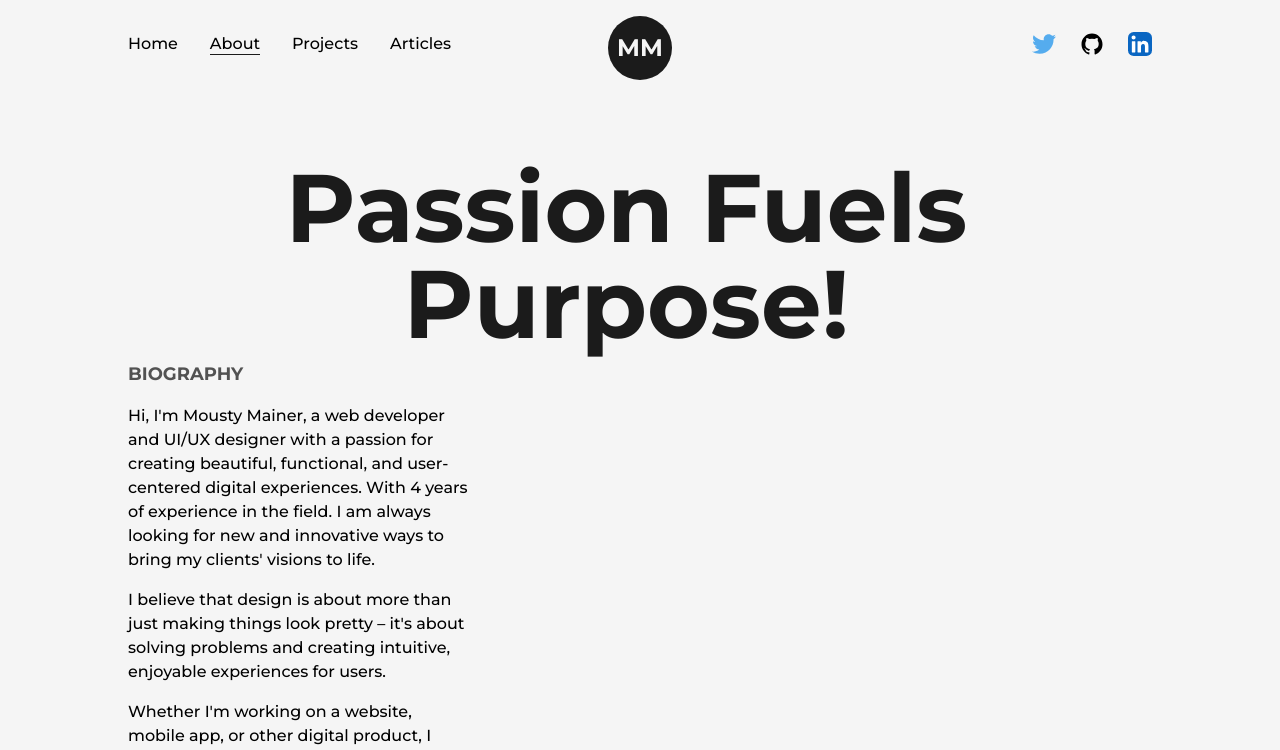
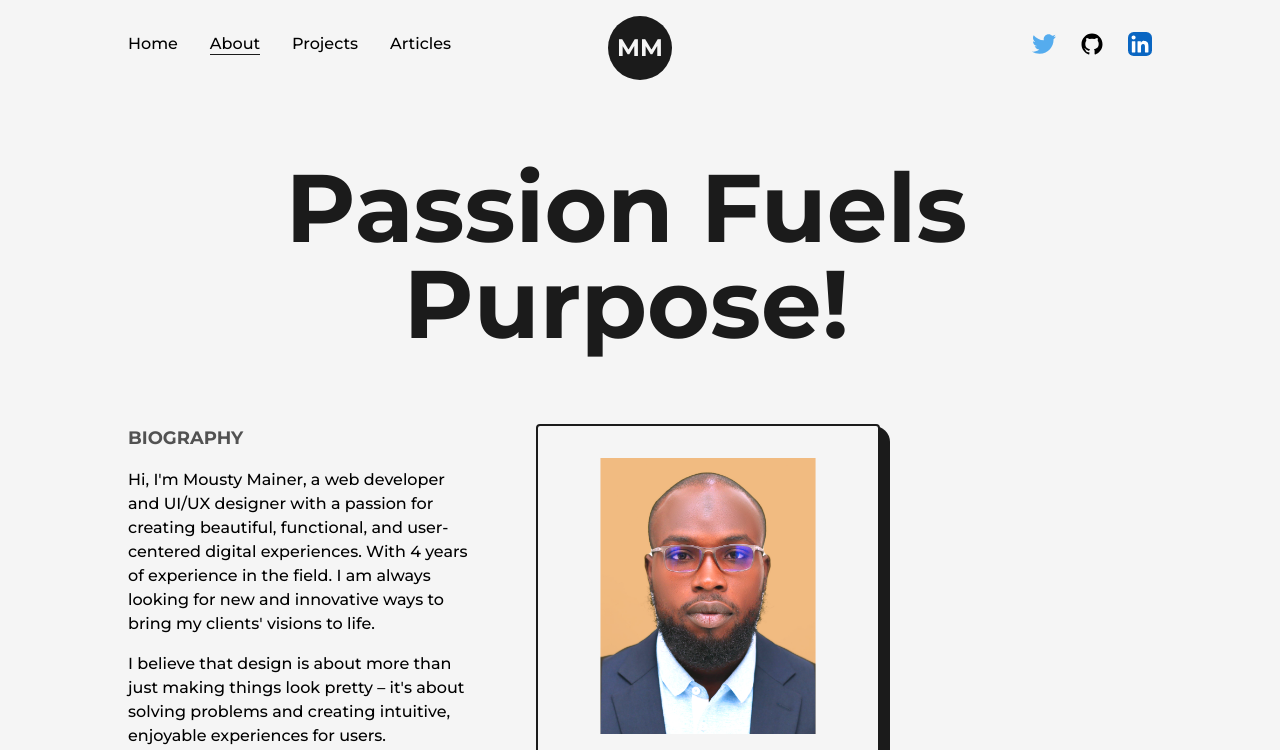
Before and after one commit to mainerprenuer/portfolio_v2, a Next.js app: page /about in a window 1280 px wide. Shown: the top 750 px of the page. Built offline with nearby package versions, Linux system fonts and the light colour scheme.

Commit message:
added and styled about profile image

```diff
--- a/src/pages/about.js
+++ b/src/pages/about.js
@@ -2,6 +2,8 @@ import AnimatedText from '@/components/AnimatedText'
 import Layout from '@/components/Layout'
 import Head from 'next/head'
 import React from 'react'
+import profilePic from "../../public/images/profile/picofme.png";
+import Image from 'next/image';
 
 const about = () => {
   return (
@@ -12,7 +14,7 @@ const about = () => {
         </Head>
       <main className='flex w-full flex-col items-center justify-center'>
         <Layout className='pt-16'>
-        <AnimatedText text="Passion Fuels Purpose!" />
+        <AnimatedText text="Passion Fuels Purpose!" className='mb-16'/>
         <div className='grid w-full grid-cols-8 gap-16'>
             <div className='col-span-3 flex flex-col items-start justify-start'>
                 <h2 className='mb-4 text-lg font-bold uppercase text-dark/75'>Biography</h2>
@@ -30,6 +32,13 @@ const about = () => {
                     every project I work on. I look forward to the opportunity to bring my skills and passion to your next project.
                     </p>
             </div>
+
+            <div className='col-span-3 relative h-max rounded border-2 border-solid border-dark
+            bg-light p-8
+            '>
+              <div className='absolute top-0 -right-3 -z-10 w-[102%] h-[103%] rounded-[1rem] bg-dark'/>
+                <Image src={profilePic} alt="moustymainer" className="w-full h-auto rounded-2x1" />
+            </div>
         </div>
         </Layout>
       </main>
```
Also changed, not shown: public/images/profile/picofme (6).png (added), public/images/profile/picofme.png (added).
